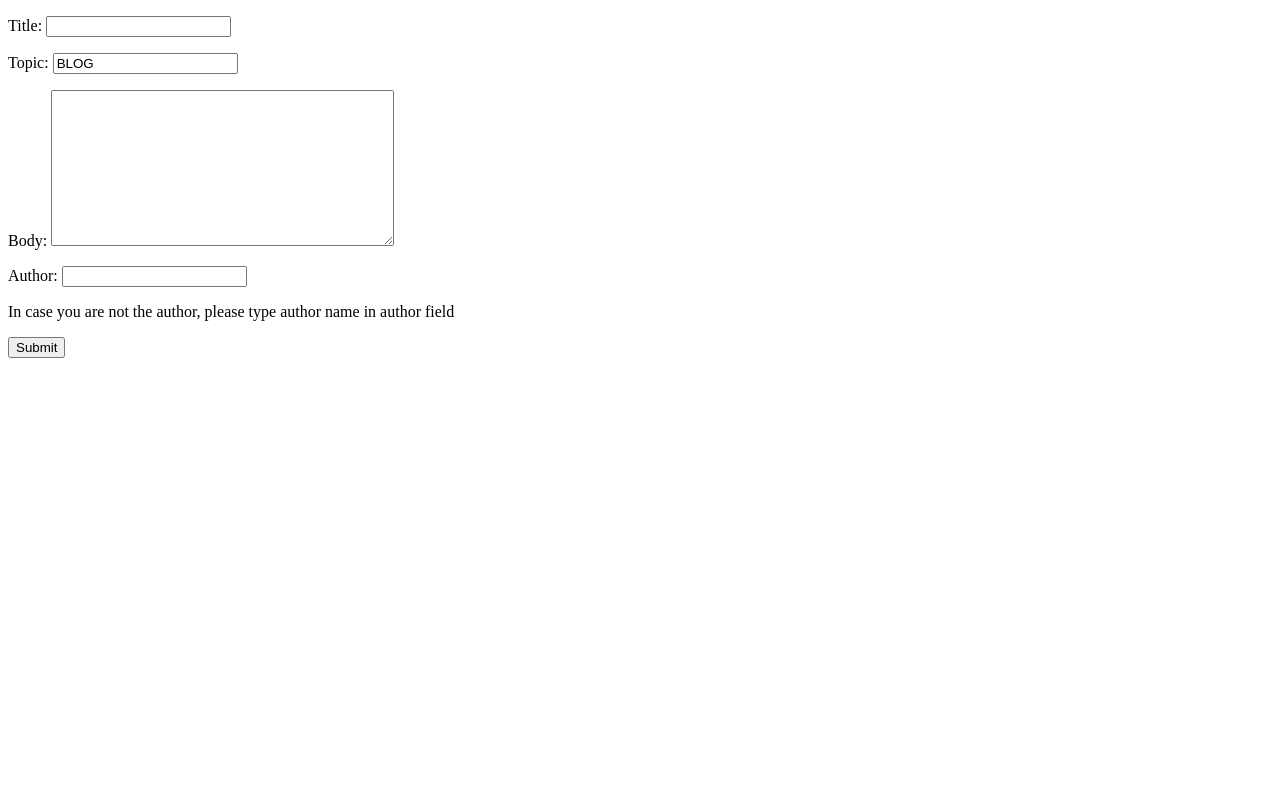
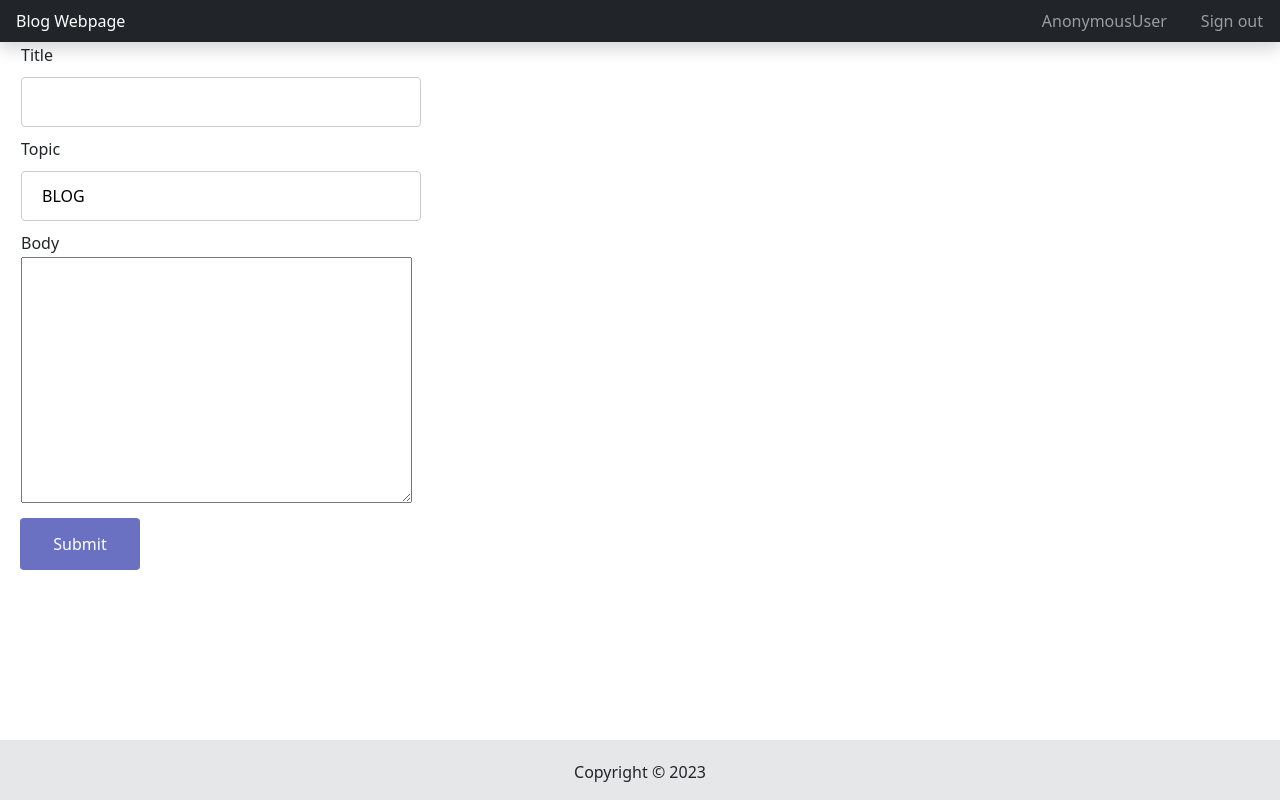
Before and after one commit to josecome/blog-website-django, a Django app: page /contents/create_content/ in a window 1280 px wide. Run offline with Django 4.2, Linux system fonts and the light colour scheme.

Commit message:
Form to submit new contents updated

```diff
--- /dev/null
+++ b/blog/templates/base.html
@@ -0,0 +1,24 @@
+<!DOCTYPE html>
+<html lang="en">
+<head>
+    <meta charset="UTF-8">
+    <meta http-equiv="X-UA-Compatible" content="IE=edge">
+    <meta name="viewport" content="width=device-width, initial-scale=1.0">
+    <title>Blog Webpage</title>
+    <link href="https://cdn.jsdelivr.net/npm/bootstrap@5.3.0-alpha1/dist/css/bootstrap.min.css" rel="stylesheet" integrity="sha384-GLhlTQ8iRABdZLl6O3oVMWSktQOp6b7In1Zl3/Jr59b6EGGoI1aFkw7cmDA6j6gD" crossorigin="anonymous">
+
+</head>
+<body>
+    {% load static %}
+    {% include 'head.html' %}
+<main style="width: 100%;">
+    {% block content %}
+    <h3>Loading...</h3>
+    {% endblock content %}
+</main>
+<footer style="position: absolute; bottom: 0px; width: 100%; background-color: #E5E7E9; height: 60px;">
+    <p style="text-align: center; padding-top: 20px;">Copyright &copy; 2023</p>
+</footer>
+<script src="https://cdn.jsdelivr.net/npm/bootstrap@5.3.0-alpha1/dist/js/bootstrap.bundle.min.js" integrity="sha384-w76AqPfDkMBDXo30jS1Sgez6pr3x5MlQ1ZAGC+nuZB+EYdgRZgiwxhTBTkF7CXvN" crossorigin="anonymous"></script>
+</body>
+</html>
--- /dev/null
+++ b/blog/templates/head.html
@@ -0,0 +1,16 @@
+<header class="navbar navbar-dark sticky-top bg-dark flex-md-nowrap p-0 shadow">
+    <a class="navbar-brand col-md-3 col-lg-2 me-0 px-3 fs-6" href="#">Blog Webpage</a>
+    <button class="navbar-toggler position-absolute d-md-none collapsed" type="button" data-bs-toggle="collapse" data-bs-target="#sidebarMenu" aria-controls="sidebarMenu" aria-expanded="false" aria-label="Toggle navigation">
+      <span class="navbar-toggler-icon"></span>
+    </button>
+    <div class="navbar-nav">
+      <div class="nav-item">
+          <table>
+              <tr>
+                  <td><a class="nav-link px-3" href="#">{{user}}</a></td>
+                  <td><a class="nav-link px-3" href="logout">Sign out</a></td>
+              </tr>
+          </table>
+      </div>
+    </div>
+  </header>
--- a/contents/forms.py
+++ b/contents/forms.py
@@ -5,5 +5,5 @@ from .models import Content
 class ContentForm(forms.ModelForm):
     class Meta:
         model = Content
-        fields = ["title", "topic", "body", "author"]
+        fields = ["title", "topic", "body"]
         # fields = "__all__"
--- a/contents/templates/create_content.html
+++ b/contents/templates/create_content.html
@@ -1,17 +1,57 @@
-<!DOCTYPE html>
-<html lang="en">
-<head>
-    <meta charset="UTF-8">
-    <meta http-equiv="X-UA-Compatible" content="IE=edge">
-    <meta name="viewport" content="width=device-width, initial-scale=1.0">
-    <title>Create Content</title>
-</head>
-<body>
-    <form action="/contents/create_content_add/" method="POST">
+{% extends "base.html" %}
+{% block content %}
+    <style>
+        @media screen and (max-width: 600px) {
+            input[type=text], select {
+                width: 100%;
+            }
+        }
+        @media screen and (min-width: 601px) {
+            input[type=text], select {
+                width: 400px;
+            }
+        }
+        input[type=text], select {
+          padding: 12px 20px;
+          margin: 8px 0;
+          display: inline-block;
+          border: 1px solid #ccc;
+          border-radius: 4px;
+          box-sizing: border-box;
+        }
+        input[type=submit] {
+          width: 120px;
+          background-color: #6a71c2;
+          color: white;
+          padding: 14px 20px;
+          margin: 8px 0;
+          border: none;
+          border-radius: 4px;
+          cursor: pointer;
+        }
+    </style>
+    <form action="/contents/create_content_add/" method="POST" style="padding-left: 20px;">
         {% csrf_token %}
-        {{ form.as_p }}
-        <p>In case you are not the author, please type author name in author field</p>
+        <table>
+            <tr>
+                <td>Title</td>
+            </tr>
+            <tr>
+                <td>{{ form.title }}</td>
+            </tr>
+            <tr>
+                <td>Topic</td>
+            </tr>
+            <tr>
+                <td>{{ form.topic }}</td>
+            </tr>
+            <tr>
+                <td>Body</td>
+            </tr>
+            <tr>
+                <td>{{ form.body }}</td>
+            </tr>
+        </table>
         <input type="submit" value="Submit">
     </form>
-</body>
-</html>
+    {% endblock content %}
```
Also changed, not shown: README.md, blog/static/form.jpg (added).
